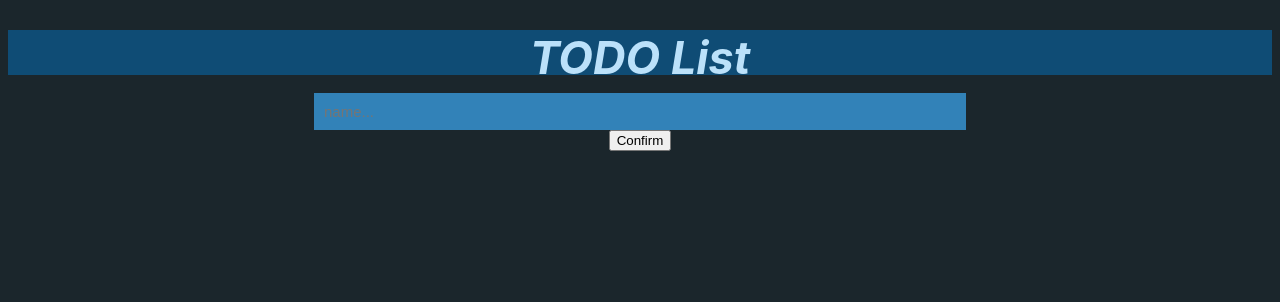
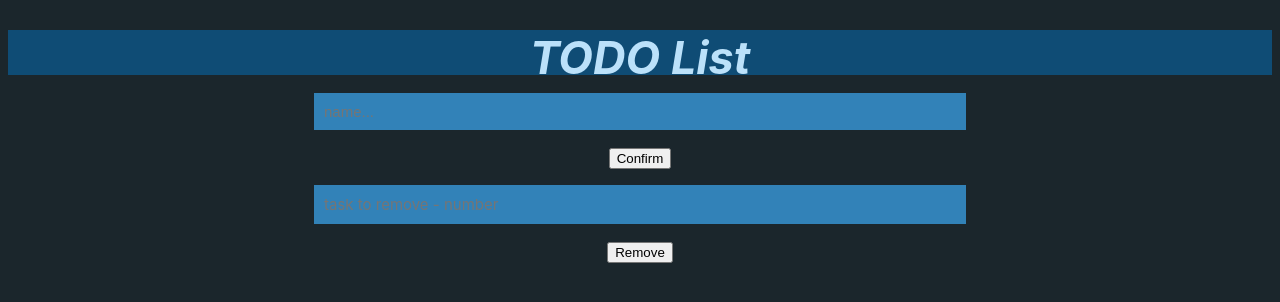
Before and after one commit to eduardoschulz/TODO-list, a website: page index.html in a window 1280 px wide. Drawn offline with Linux system fonts and the light colour scheme.

Commit message:
add a method to remove tasks

```diff
--- a/index.html
+++ b/index.html
@@ -14,13 +14,22 @@
     <!--remover esses elementos -->
     <center>
     <input id="nameTask" placeholder="name..."></input>
-    </center>
+  </center>
+
+    <br>
     <center>
     <button id="addTask" onclick="btPress()" >Confirm</button>
     </center>
 
     <ul id="list">
     </ul>
+    <center>
+    <input class="inputRem"id="taskToRem" placeholder="task to remove - number"></input>
+    </center>
+    <br>
+    <center>
+    <button id="remBt" onclick="removeTask()">Remove</button>
+    </center>
 
     <!-- You can also require other files to run in this process -->
     <script src="./renderer.js"></script>
--- a/list.js
+++ b/list.js
@@ -1,6 +1,9 @@
 tasks = [];
 //Cria uma Array para armazenar as tasks
 //pode ser util para armazenar em um arquivo
+var numTask = 1;
+//Define qual eh o id da task
+
 
 //quando o bt eh pressionado o valor eh guardado na array
 addEventListener("keyup", function(event) {
@@ -20,22 +23,28 @@ function btPress(){
     }
 
     else{
+        numTask += 1;
         console.log(inputTag);
         tasks.push(inputTag);
         console.log(tasks)
-
-
-
 
         var ul = document.getElementById("list");
         var li = document.createElement("li");
         li.appendChild(document.createTextNode(inputTag));
         ul.appendChild(li);
-
+        li.id  = numTask;
     }
-
+}
+function removeTask(){
+    //var remIdTask = document.getElementById.value('taskToRem');
+     // aqui se define o id da task que deseja-se deletar
+    //console.log(rem);
+    //rem.id.remove(remIdTask);//faz o contrario da funcao appendChild
+    var remIdTask = document.getElementById("taskToRem").value;
+    remIdTask.remove();
 
 
 }
+
 //https://github.com/electron-userland/electron-json-storage
 //Pode ser interessante
--- a/style.css
+++ b/style.css
@@ -1,5 +1,5 @@
 .title{
-    vertical-align: inherit;
+    vertical-align: text-top;
     width: auto;
     height: 45px;
     background:#0f4c75;
@@ -36,3 +36,11 @@
     color: #bbe1fa;
 
    }
+  .inputRem{
+
+    vertical-align: bottom;
+    font-family: -apple-system, BlinkMacSystemFont, 'Segoe UI', Roboto, Oxygen, Ubuntu, Cantarell, 'Open Sans', 'Helvetica Neue', sans-serif;
+
+
+
+  }
```
